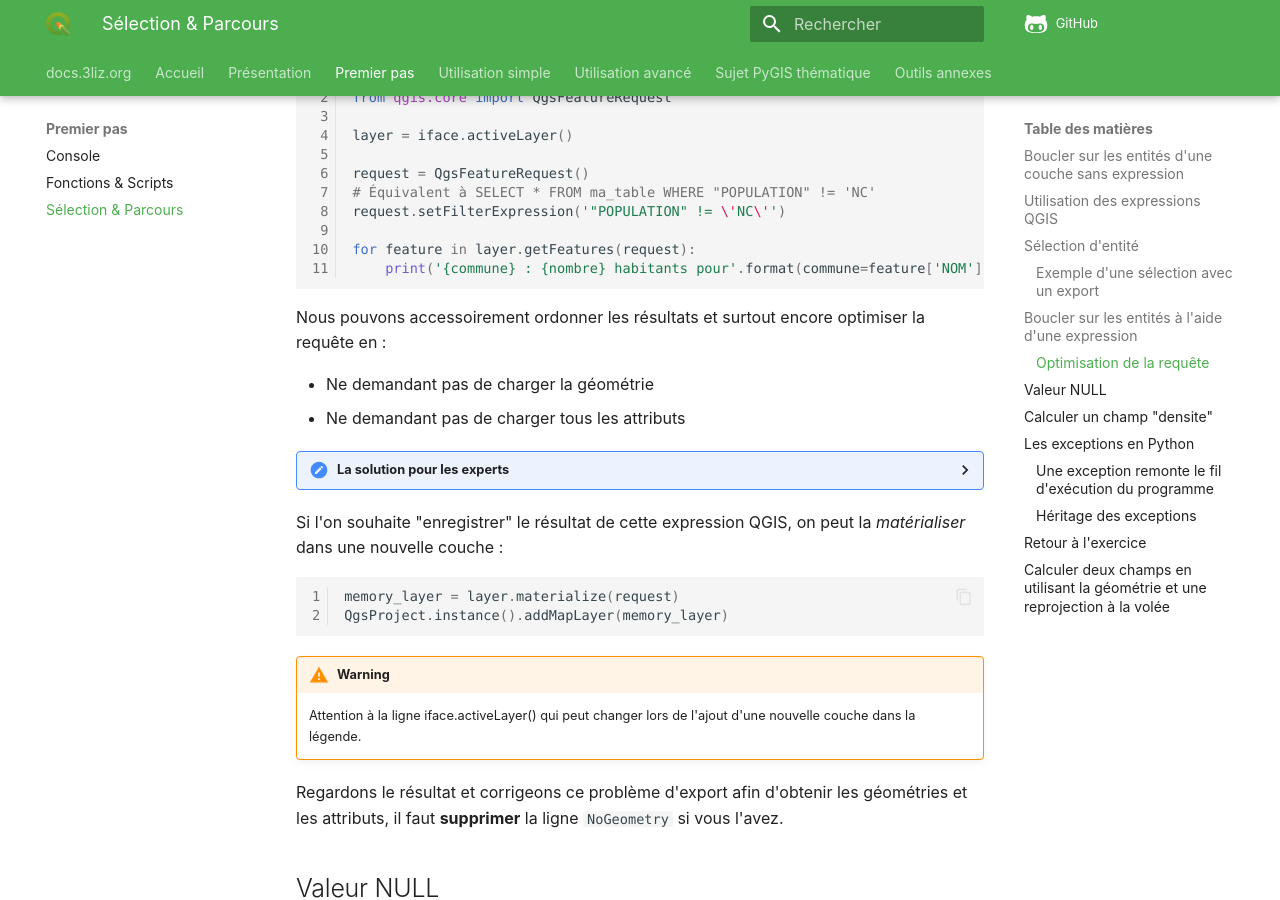
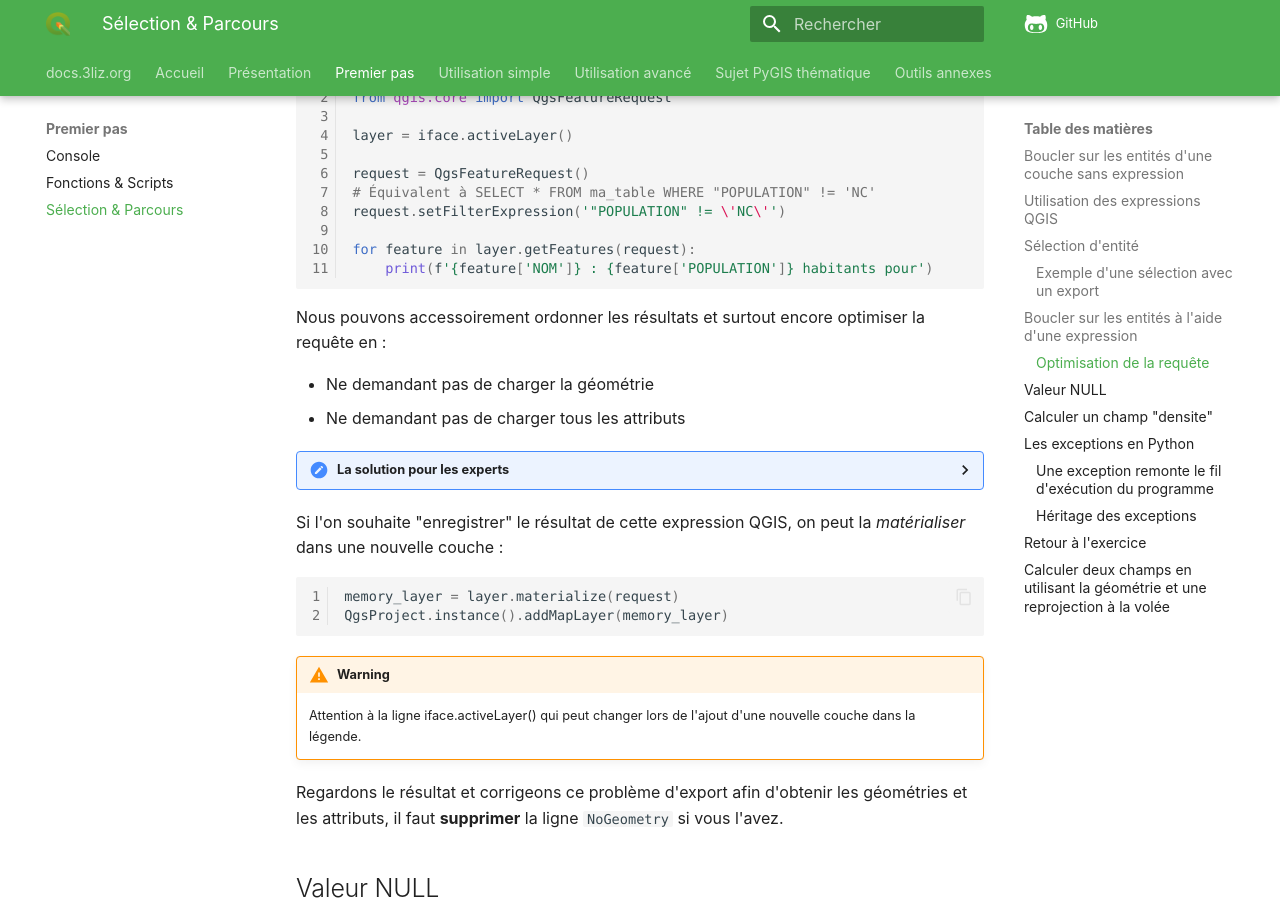
Before and after one commit to 3liz/formation-pyqgis, an MkDocs documentation site: the page built from docs/selection-parcours-entites.md, in a window 1280 px wide and 900 px high, scrolled down 4099 px. Built offline with MkDocs 1.6.1 and Material for MkDocs 9.7.7, drawn with Linux system fonts in a browser that asks for light colours; nearby versions of some CDN libraries; comment, search, counter and statistics services are not loaded; part of the change alters nothing that is shown; some of the changed text lies outside the part shown.

````diff
--- a/docs/selection-parcours-entites.md
+++ b/docs/selection-parcours-entites.md
@@ -30,7 +30,7 @@ les codes INSEE qui commencent par `77` (à choisir un code INSEE propre au jeu
 Solution en mode graphique :
 
 ```sql
-"CODE_INSEE" LIKE '77%'
+"INSEE_COM" LIKE '77%'
 ```
 
 Nous allons faire la même chose, mais en utilisant Python. Pensez à **désélectionner** les entités.
@@ -40,7 +40,7 @@ from qgis.utils import iface
 
 layer = iface.activeLayer()
 layer.removeSelection()
-layer.selectByExpression(f"\"CODE_INSEE\" LIKE '77%'")
+layer.selectByExpression(f"\"INSEE_COM\" LIKE '77%'")
 layer.invertSelection()
 layer.removeSelection()
 ```
@@ -176,7 +176,7 @@ request = QgsFeatureRequest()
 request.setFilterExpression('"POPULATION" != \'NC\'')
 
 for feature in layer.getFeatures(request):
-    print('{commune} : {nombre} habitants pour'.format(commune=feature['NOM'], nombre=feature['POPULATION']))
+    print(f'{feature['NOM']} : {feature['POPULATION']} habitants pour')
 ```
 
 Nous pouvons accessoirement ordonner les résultats et surtout encore optimiser la requête en :
````
